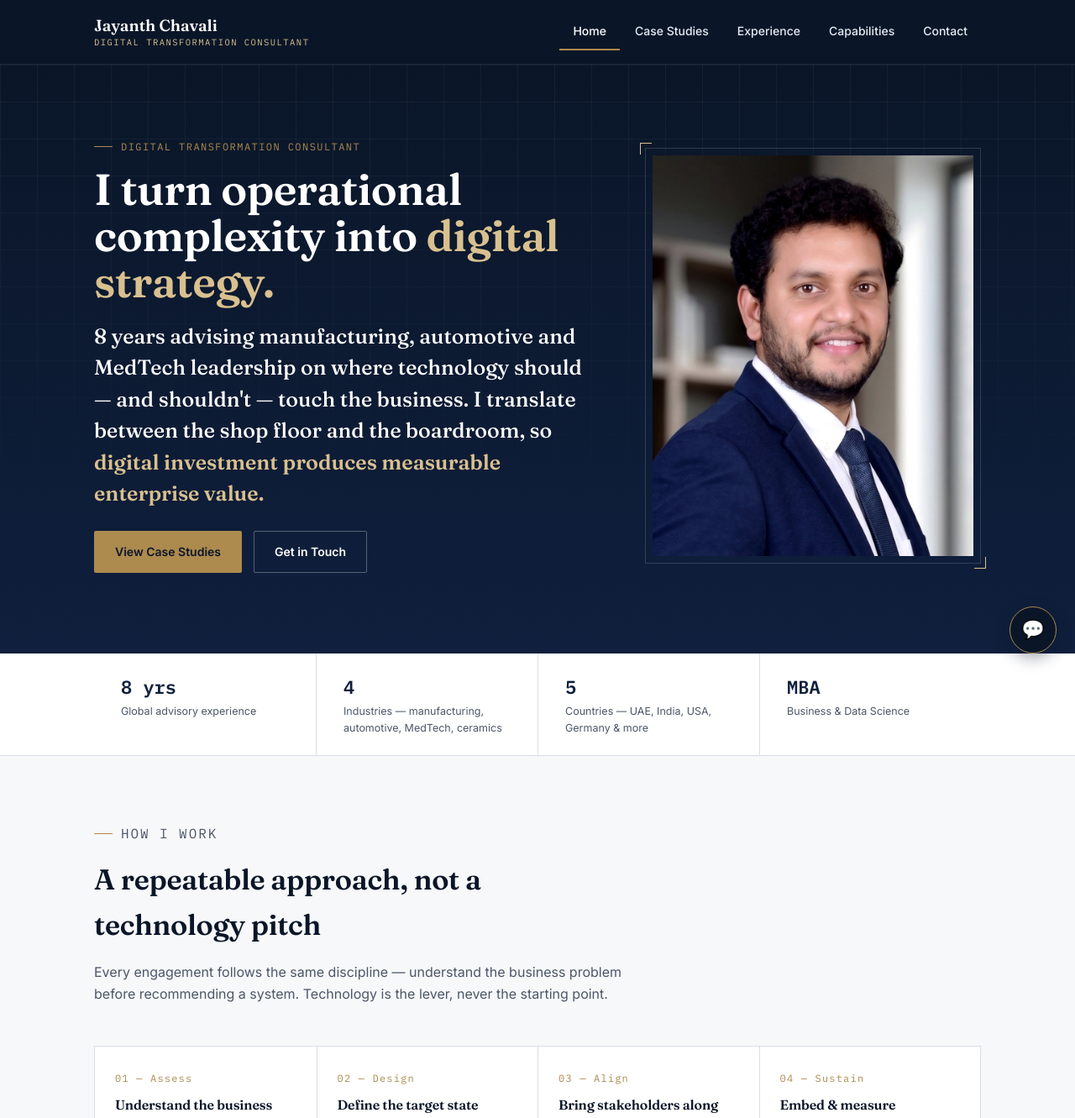
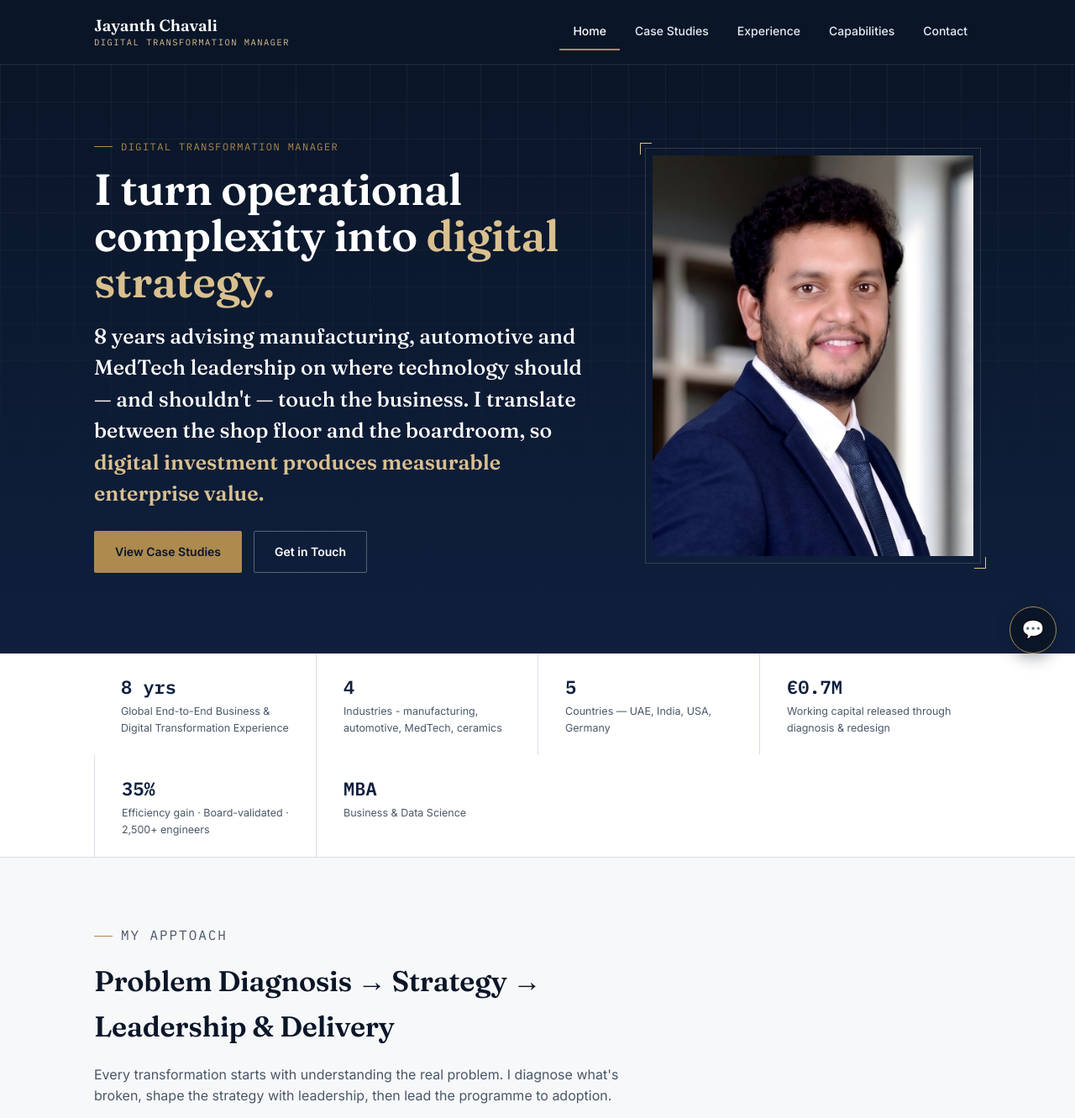
Before and after one commit to jayanthchavali8-glitch/jayanthchavali8-glitch.github.io, a plain HTML site: page index.html in a window 1280 px wide. Shown: the top 1331 px of the page at 84% size. Drawn offline with Linux system fonts and the light colour scheme.

Commit message:
Update index.html

```diff
--- a/index.html
+++ b/index.html
@@ -13,7 +13,7 @@
 
 <header class="site-header">
   <div class="wrap">
-    <a href="index.html" class="brand">Jayanth Chavali<small>Digital Transformation Consultant</small></a>
+    <a href="index.html" class="brand">Jayanth Chavali<small>Digital Transformation Manager</small></a>
     <button class="nav-toggle" aria-label="Toggle menu">☰</button>
     <nav class="primary-nav">
       <ul>
@@ -31,7 +31,7 @@
   <div class="wrap">
     <div class="hero-grid">
       <div>
-        <p class="eyebrow">Digital Transformation Consultant</p>
+        <p class="eyebrow">Digital Transformation Manager</p>
         <h1>I turn operational complexity into <em>digital strategy.</em></h1>
         <p class="value-prop">8 years advising manufacturing, automotive and MedTech leadership on where technology should — and shouldn't — touch the business. I translate between the shop floor and the boardroom, so <strong>digital investment produces measurable enterprise value.</strong></p>
         <div class="hero-cta">
@@ -51,9 +51,11 @@
 <div class="meta-strip">
   <div class="wrap">
     <ul>
-      <li><div class="num">8 yrs</div><div class="lbl">Global advisory experience</div></li>
-      <li><div class="num">4</div><div class="lbl">Industries — manufacturing, automotive, MedTech, ceramics</div></li>
-      <li><div class="num">5</div><div class="lbl">Countries — UAE, India, USA, Germany &amp; more</div></li>
+      <li><div class="num">8 yrs</div><div class="lbl">Global End-to-End Business & Digital Transformation Experience</div></li>
+      <li><div class="num">4</div><div class="lbl">Industries - manufacturing, automotive, MedTech, ceramics</div></li>
+      <li><div class="num">5</div><div class="lbl">Countries — UAE, India, USA, Germany</div></li>
+      <li><div class="num">€0.7M</div><div class="lbl">Working capital released through diagnosis & redesign</div></li>
+      <li><div class="num">35%</div><div class="lbl">Efficiency gain · Board-validated · 2,500+ engineers</div></li>
       <li><div class="num">MBA</div><div class="lbl">Business &amp; Data Science</div></li>
     </ul>
   </div>
@@ -62,9 +64,9 @@
 <section class="block">
   <div class="wrap">
     <div class="block-head">
-      <p class="eyebrow">How I Work</p>
-      <h2>A repeatable approach, not a technology pitch</h2>
-      <p>Every engagement follows the same discipline — understand the business problem before recommending a system. Technology is the lever, never the starting point.</p>
+      <p class="eyebrow">MY APPTOACH</p>
+      <h2>Problem Diagnosis → Strategy → Leadership & Delivery</h2>
+      <p>Every transformation starts with understanding the real problem. I diagnose what's broken, shape the strategy with leadership, then lead the programme to adoption.</p>
     </div>
     <div class="approach-steps">
       <div class="approach-step">
```
